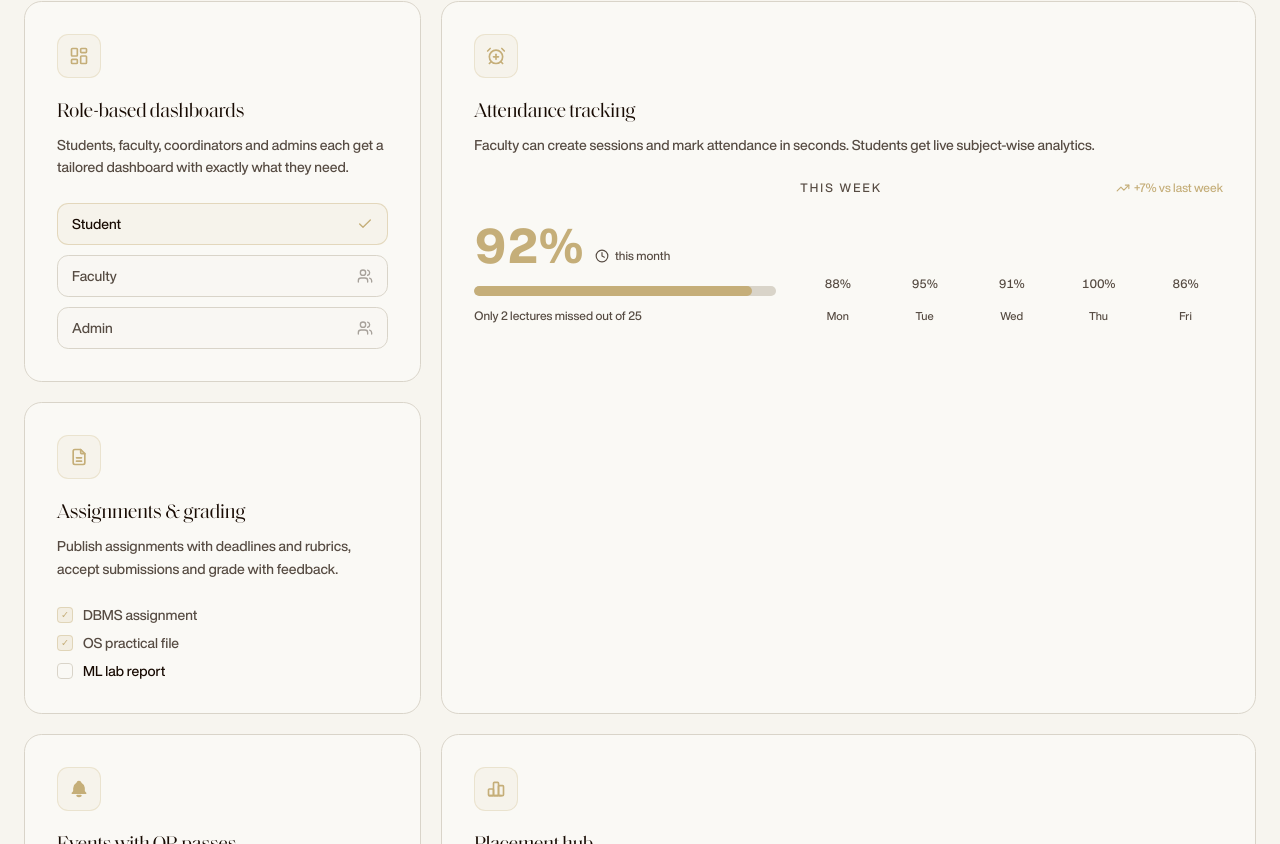
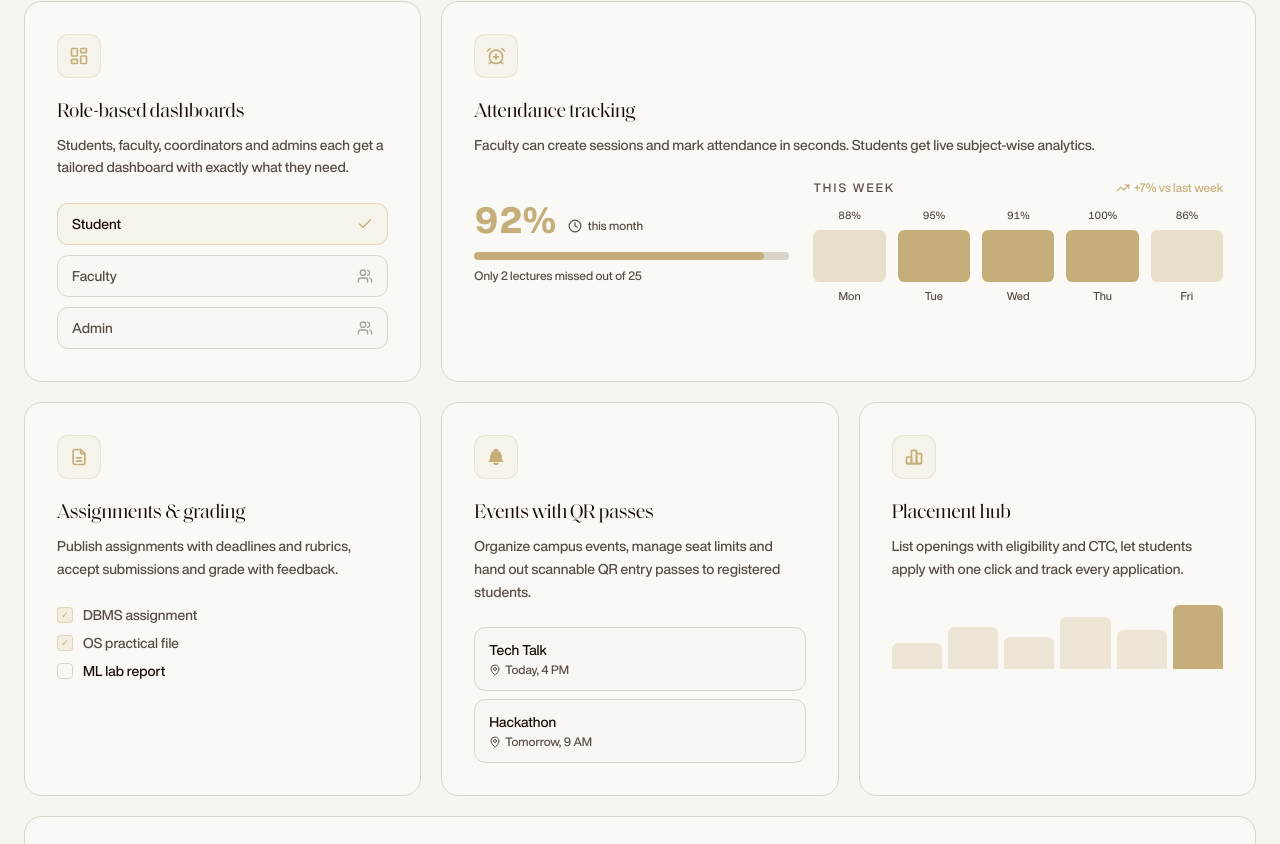
Before and after one commit to AnonymousCoderArtist/IIT-Bombay-Hackathon, a Next.js app: page / in a window 1280 px wide. Shown: the part 1276-2120 px from the top of the page. Built offline with nearby package versions, Linux system fonts and the light colour scheme.

Commit message:
attendance graph bar ka height fix kiya, bento ko compact banaya

```diff
--- a/src/components/landing/features.tsx
+++ b/src/components/landing/features.tsx
@@ -70,20 +70,20 @@ export function Features() {
       icon: AlarmClockPlusIcon,
       title: t("f2.title"),
       description: t("f2.desc"),
-      span: "md:col-span-4 md:row-span-2",
+      span: "md:col-span-4",
       extra: (
-        <div className="mt-6 grid gap-6 lg:grid-cols-[1fr_1.4fr] lg:items-end">
+        <div className="mt-6 grid gap-6 lg:grid-cols-[1fr_1.3fr] lg:items-center">
           <div>
             <div className="flex items-end gap-3">
-              <span className="font-heading text-5xl font-extrabold tabular-nums text-primary">92%</span>
+              <span className="font-heading text-4xl font-extrabold tabular-nums text-primary">92%</span>
               <span className="flex items-center gap-1.5 pb-1.5 text-xs text-muted-foreground">
                 <Clock className="size-3.5" /> this month
               </span>
             </div>
-            <div className="mt-4 h-2.5 overflow-hidden rounded-full bg-border">
+            <div className="mt-3 h-2 overflow-hidden rounded-full bg-border">
               <div className="h-full w-[92%] rounded-full bg-primary" />
             </div>
-            <p className="mt-3 text-xs text-muted-foreground">
+            <p className="mt-2 text-xs text-muted-foreground">
               Only 2 lectures missed out of 25
             </p>
           </div>
@@ -96,10 +96,10 @@ export function Features() {
                 <TrendingUp className="size-3.5" /> +7% vs last week
               </span>
             </div>
-            <div className="mt-4 flex h-28 items-end gap-3">
+            <div className="mt-3 flex h-24 items-end gap-3">
               {attendanceWeek.map((item) => (
-                <div key={item.day} className="flex flex-1 flex-col items-center gap-2">
-                  <span className="text-xs tabular-nums text-muted-foreground">{item.value}%</span>
+                <div key={item.day} className="flex h-full flex-1 flex-col items-center justify-end gap-1.5">
+                  <span className="text-[0.65rem] tabular-nums text-muted-foreground">{item.value}%</span>
                   <span
                     style={{ height: `${item.value}%` }}
                     className={`w-full rounded-md ${
@@ -160,9 +160,9 @@ export function Features() {
       icon: ChartBarIcon,
       title: t("f5.title"),
       description: t("f5.desc"),
-      span: "md:col-span-4",
+      span: "md:col-span-2",
       extra: (
-        <div className="mt-6 flex h-20 items-end gap-1.5">
+        <div className="mt-6 flex h-16 items-end gap-1.5">
           {[40, 65, 50, 80, 60, 100].map((height, i) => (
             <span
               key={i}
@@ -172,9 +172,6 @@ export function Features() {
               }`}
             />
           ))}
-          <span className="ml-3 shrink-0 items-center gap-1 text-xs text-primary sm:flex">
-            <TrendingUp className="size-4" /> +18% offers
-          </span>
         </div>
       ),
     },
```
